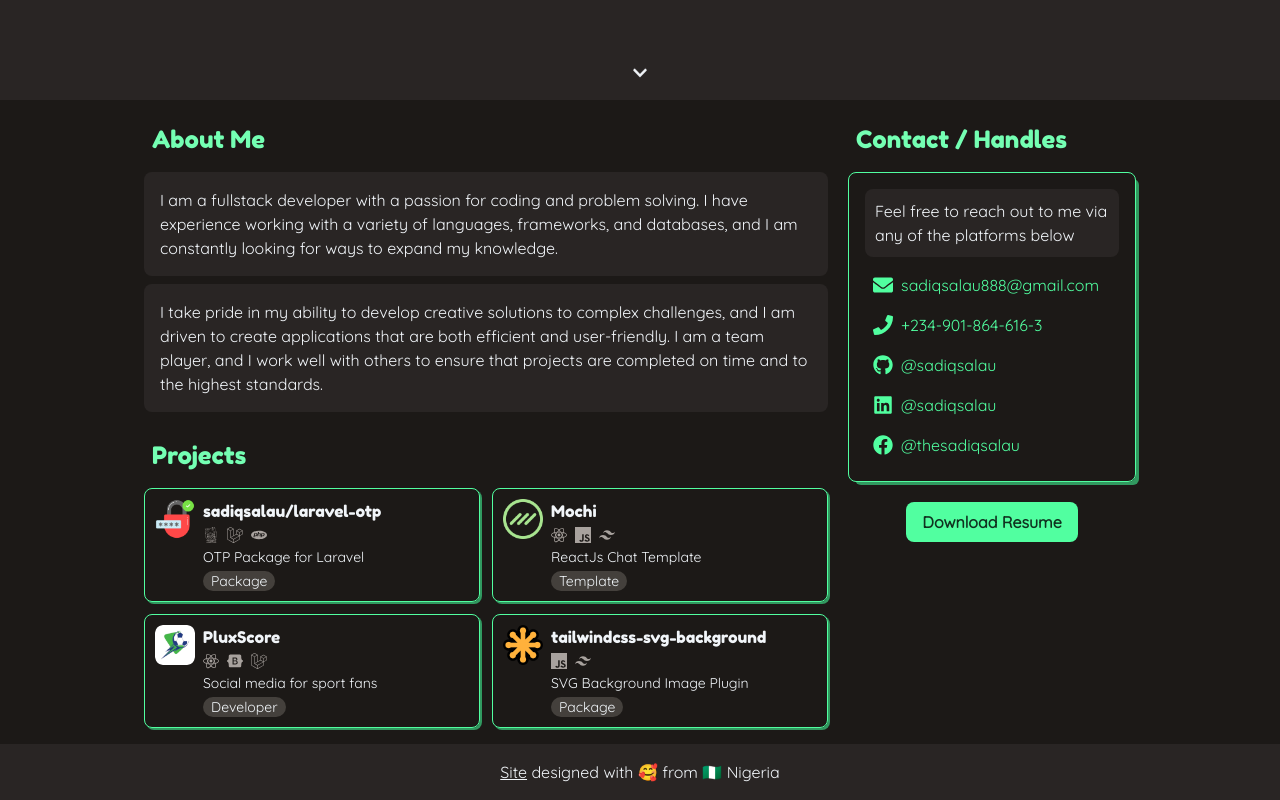
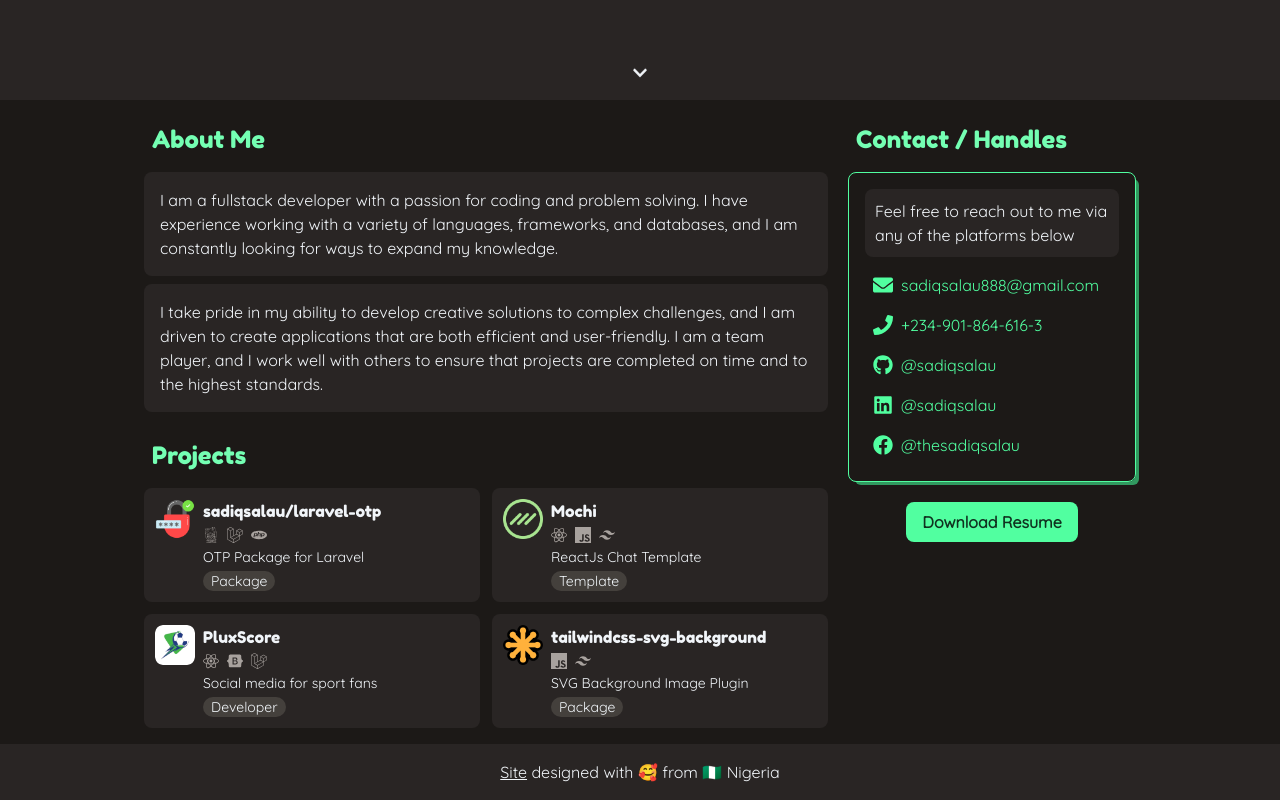
Before and after one commit to sadiqsalau/sadiqsalau.github.io, a React (Vite) app: page / in a window 1280 px wide. Shown: the part 700-1500 px from the top of the page. Built offline with nearby package versions, Linux system fonts and the light colour scheme.

Commit message:
Removed shadow and border Show green border on hover

```diff
--- a/src/components/project/project.jsx
+++ b/src/components/project/project.jsx
@@ -15,11 +15,10 @@ export const Project = ({ project }) => {
         role="button"
         onClick={handleClick}
         className={clsx(
-          "border border-green-500",
+          "bg-stone-800",
+          "border border-transparent hover:border-green-500",
           "rounded-lg p-2.5",
-          "flex flex-col gap-2",
-          "shadow-[2px_2px_0px_0px_theme(colors.green.700)]",
-          "hover:bg-stone-800"
+          "flex flex-col gap-2"
         )}
       >
         <div className="flex gap-2">
```
